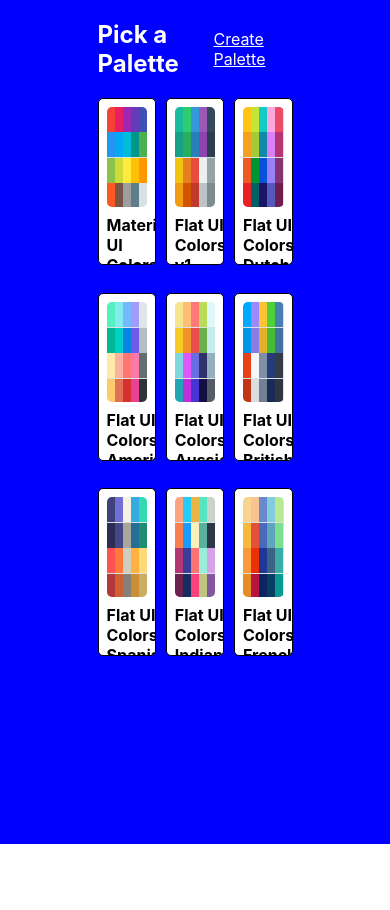
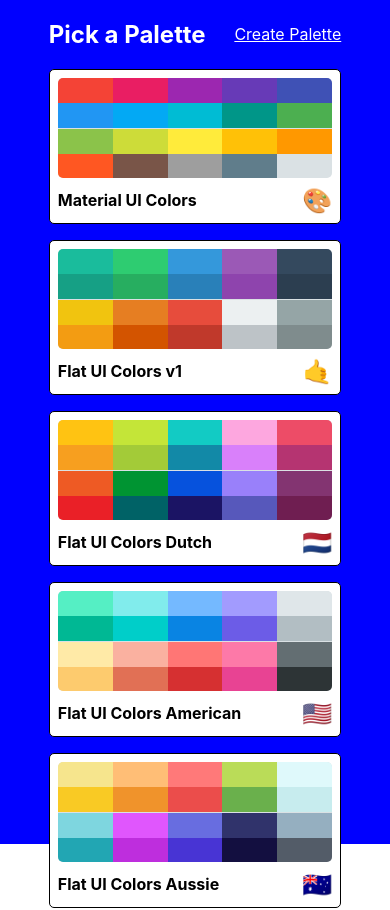
Before and after one commit to giftofgrub/paletteMaker, a React (Create React App) app: page / in a window 390 px wide. Shown: the top 910 px of the page. Before the commit the page ends 844 px from the top, so only its background shows below. Built offline with nearby package versions, Linux system fonts and the light colour scheme.

Commit message:
make paletteList responsive

```diff
--- a/src/styles/PaletteListStyles.js
+++ b/src/styles/PaletteListStyles.js
@@ -1,3 +1,5 @@
+import sizes from './sizes';
+
 export default {
   root: {
     backgroundColor: "blue",
@@ -12,6 +14,12 @@ export default {
     alignItems:"flex-start",
     flexDirection: "column",
     flexWrap: "wrap",
+    [sizes.down("xl")]: {
+      width: "80%"
+    },
+    [sizes.down("xl")]: {
+      width: "75%"
+    },
   },
   nav: {
     display: "flex",
@@ -28,6 +36,13 @@ export default {
     width: "100%",
     display: "grid",
     gridTemplateColumns: "repeat(3,30%)",
-    gridGap: "5%",
+    gridGap: "1.5rem",
+    [sizes.down("md")]: {
+      gridTemplateColumns: "repeat(2,50%)"
+    },
+    [sizes.down("xs")]: {
+      gridTemplateColumns: "repeat(1,100%)",
+      gridGap: "1rem",
+    }
   }
 }
--- a/src/styles/sizes.js
+++ b/src/styles/sizes.js
@@ -12,7 +12,8 @@ export default {
       xs: "575.98px",
       sm: "767.98px",
       md: "991.98px",
-      lg: "1199.98px"
+      lg: "1199.98px",
+      xl: "1600px"
     }
     return `@media (max-width: ${sizes[size]})`
   }
```
